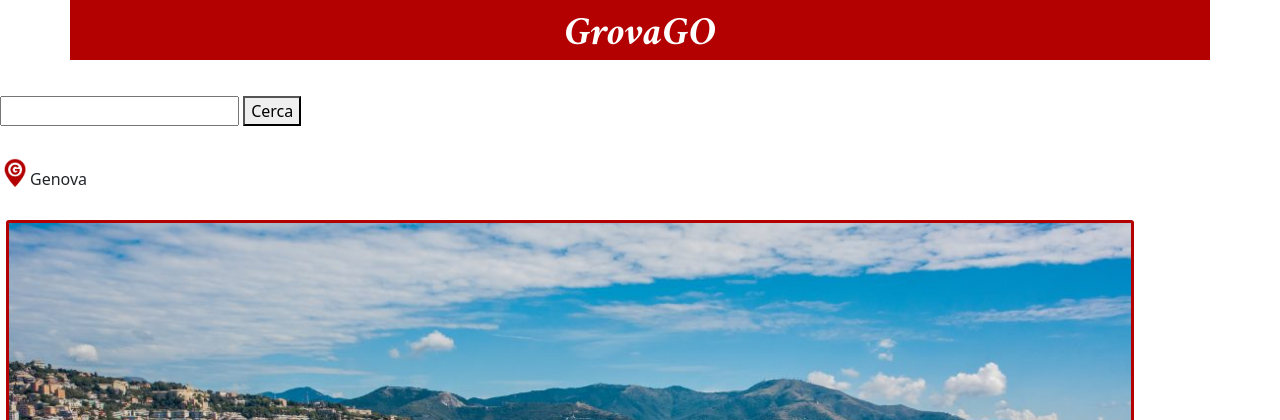
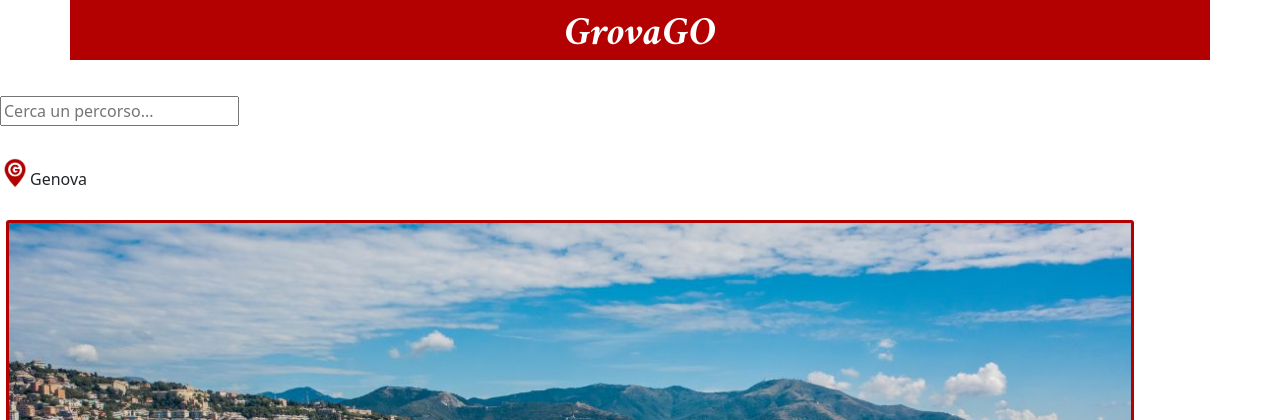
Before and after one commit to AndreaTattii/GenovaRoute, a PHP site: page /mobile/percorsi/ in a window 1280 px wide. Shown: the top 420 px of the page. Run offline with PHP 8.4, Linux system fonts and the light colour scheme; the visitor is signed in with stand-in values (Sample User, id 1); data comes from the database, SQL or seed files in the repository; data that the repository does not hold is empty.

Commit message:
Sistemata estetica barra di ricerca
Tata cerca di sistemare il front end della barra di ricerca. C'è un bug ovvero che effettuando una ricerca le tappe non possono più essere aggiunte alle preferite.

```diff
--- a/mobile/percorsi/index.php
+++ b/mobile/percorsi/index.php
@@ -83,10 +83,9 @@ session_start();
     <br>
     <br>
     <br>
-
-        <input type="text" name="ricerca">
-        <button id="cerca">Cerca</button>
-
+        <div style="margin:0;">
+            <input style="text-align-center; margin:0;" type="text" placeholder="Cerca un percorso..." name="ricerca">
+        </div>
         <div id="contenuto"></div>
 
         <?php
--- a/mobile/percorsi/suggestions.php
+++ b/mobile/percorsi/suggestions.php
@@ -107,7 +107,7 @@
                     ';
                 }
             } else {
-                echo "Non ci sono percorsi salvati nel database";
+                echo "Nessun risultato...";
             }
         } else {
             echo "Impossibile eseguire la query";
```
